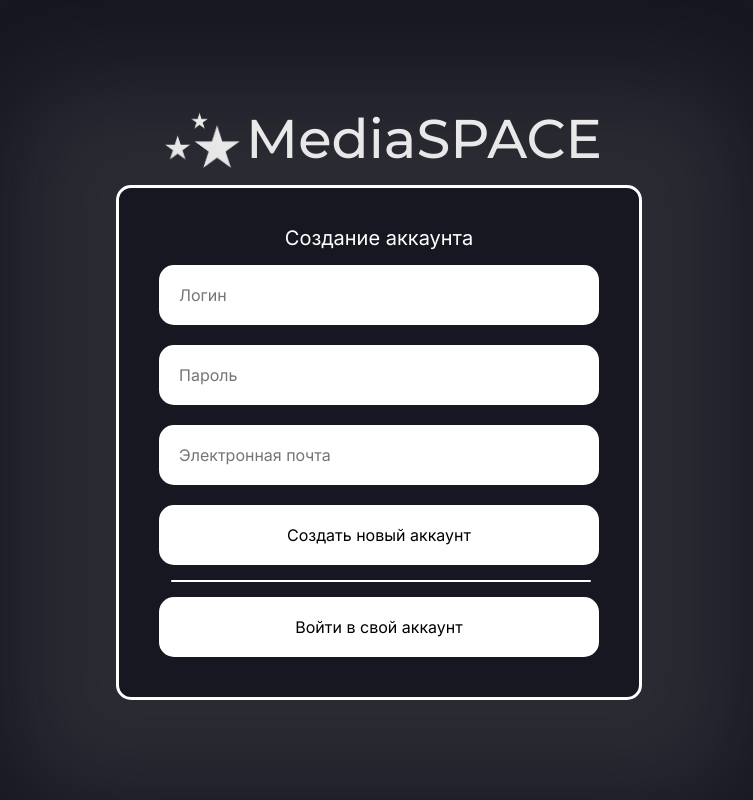
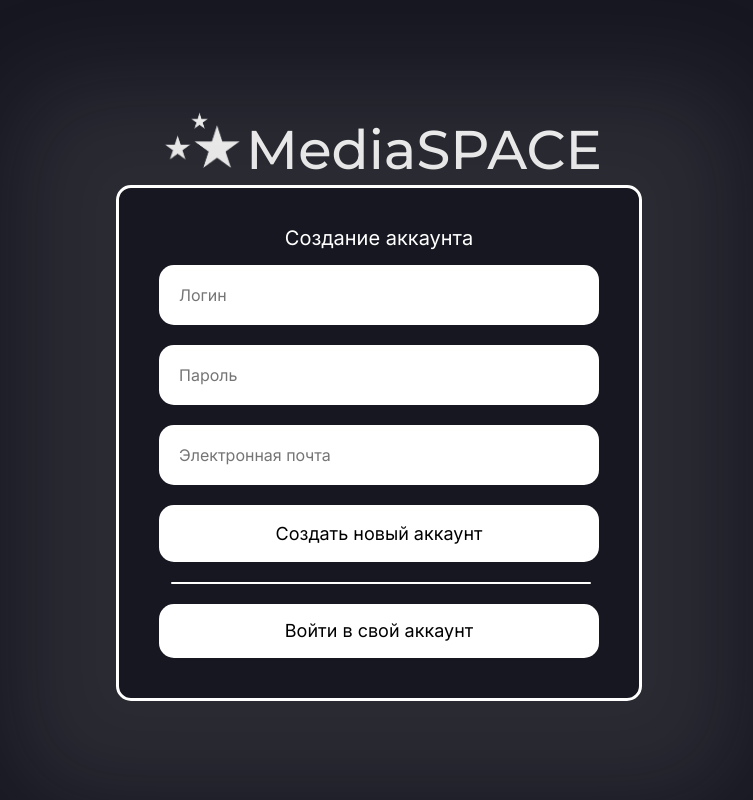
Before and after one commit to Den104Ten/Social_MEN, a Django app: page /register/ in a window 1280 px wide. Shown: the whole page, without its empty margins (261-1014 px from the left). Run offline with Django 4.2, Linux system fonts and the light colour scheme.

Commit message:
fix: fix registration page styles and html

```diff
--- a/static/scss/registration.css
+++ b/static/scss/registration.css
@@ -1,11 +1,11 @@
-@import "nullstyle.css";
+@import 'nullstyle.css';
 body {
   background-color: #161721;
   font-family: "Inter", sans-serif;
   color: #fff;
 }
 
-body .main .container {
+.registration-page__container {
   display: flex;
   flex: 0 1 auto;
   flex-direction: column;
@@ -13,82 +13,77 @@ body .main .container {
   justify-content: center;
   align-items: center;
 }
-body .main .container__sizing {
-  max-width: 530px;
-  min-height: 550px;
-  margin: 0px 20px;
-}
-body .main .container .logo {
+.registration-page__logo-link {
   font-family: "Montserrat", sans-serif;
   display: flex;
+  align-items: center;
+  color: #fff;
   margin: 0px 0px -5px 0px;
 }
-body .main .container .logo--img {
-  width: 90px;
-  height: 90px;
+.registration-page__logo-image {
+  max-width: 90px;
+  max-height: 90px;
 }
-body .main .container .logo__text {
+.registration-page__logo-text {
   font-size: 54.5px;
   font-weight: 500;
   margin: 12px 0px 0px 0px;
 }
-body .main .container__body {
+.registration-page__container-form {
   border: 3px solid #fff;
   border-radius: 15px;
   padding: 40px;
   box-shadow: -2px -2px 100px 100px rgba(124, 124, 124, 0.2);
 }
-body .main .container__note {
+.registration-page__title {
   text-align: center;
-  margin-bottom: 17px;
   font-size: 20px;
 }
-body .main .container--form {
+.registration-page__form {
   display: flex;
+  margin-top: 17px;
   flex-direction: column;
+  row-gap: 20px;
 }
-body .main .container--form input {
+.registration-page__form input {
   min-width: 440px;
   min-height: 60px;
   border-radius: 15px;
   font-size: 16px;
   padding: 0px 0px 0px 20px;
 }
-body .main .container--form input:not(:last-child) {
-  margin-bottom: 20px;
-}
-body .main .container .line {
+.registration-page__line {
   max-width: 420px;
   height: 2px;
   margin: 0px 0px 0px 12px;
   border-radius: 10px;
   background-color: #fff;
 }
-body .main .container .c-btn--1 {
-  min-width: 440px;
-  min-height: 60px;
+.registration-page__form-button {
+  padding-top: 18px;
+  padding-bottom: 18px;
   border-radius: 15px;
-  font-size: 16px;
+  font-size: 18px;
   color: #000;
-  margin-bottom: 15px;
   background-color: #fff;
   transition: all 0.5s ease-out;
 }
-body .main .container .c-btn--1:hover {
+.registration-page__form-button:hover {
   background-color: #b4bfca;
   transition: all 0.5s ease-out;
 }
-body .main .container .c-btn--2 {
-  min-width: 440px;
-  min-height: 60px;
+.registration-page__link-login {
+  display: block;
+  padding-top: 18px;
+  padding-bottom: 18px;
+  text-align: center;
   border-radius: 15px;
   background-color: #fff;
-  font-size: 16px;
+  font-size: 18px;
   color: #000;
-  margin-top: 15px;
   transition: all 0.5s ease-out;
 }
-body .main .container .c-btn--2:hover {
+.registration-page__link-login:hover {
   background-color: #b4bfca;
   transition: all 0.5s ease-out;
 }/*# sourceMappingURL=registration.css.map */
--- a/static/scss/registration.scss
+++ b/static/scss/registration.scss
@@ -1,48 +1,42 @@
 // IMPORT //
-@import "nullstyle.css";
+@import 'nullstyle.css';
 
 // BODY //
 body {
   background-color: #161721;
-    font-family: 'Inter',  sans-serif;
+  font-family: 'Inter', sans-serif;
   color: #fff;
 }
 
+// STYLES //
 
-// STYLES //
-body {
-    .header {
-
-    }
-
-    .main {
-        .container {
+.registration-page {
+  &__container {
     display: flex;
     flex: 0 1 auto;
     flex-direction: column;
     min-height: 100vh;
     justify-content: center;
     align-items: center;
-            &__sizing {
-                max-width: 530px;
-                min-height: 550px;
-                margin: 0px 20px;
   }
-            .logo {
+
+  &__logo-link {
     font-family: 'Montserrat', sans-serif;
     display: flex;
+    align-items: center;
+    color: #fff;
     margin: 0px 0px -5px 0px;
-                &--img {
-                    width: 90px;
-                    height: 90px;
   }
-                &__text {
+  &__logo-image {
+    max-width: 90px;
+    max-height: 90px;
+  }
+  &__logo-text {
     font-size: 54.5px;
     font-weight: 500;
     margin: 12px 0px 0px 0px;
   }
-            }
-            &__body {
+  &__container-form {
     border: 3px solid #fff;
     border-radius: 15px;
     padding: 40px;
@@ -50,39 +44,37 @@ body {
     -moz-box-shadow: -2px -2px 100px 100px rgba(124, 124, 124, 0.2);
     box-shadow: -2px -2px 100px 100px rgba(124, 124, 124, 0.2);
   }
-            &__note {
+  &__title {
     text-align: center;
-                margin-bottom: 17px;
     font-size: 20px;
   }
-            &--form {
+  &__form {
     display: flex;
+    margin-top: 17px;
     flex-direction: column;
+    row-gap: 20px;
     input {
       min-width: 440px;
       min-height: 60px;
       border-radius: 15px;
       font-size: 16px;
       padding: 0px 0px 0px 20px;
-                    &:not(:last-child) {
-                        margin-bottom: 20px;
     }
   }
-            }
-            .line {
+  &__line {
     max-width: 420px;
     height: 2px;
     margin: 0px 0px 0px 12px;
     border-radius: 10px;
     background-color: #fff;
   }
-            .c-btn--1 {
-                min-width: 440px;
-                min-height: 60px;
+  &__form-button {
+    padding-top: 18px;
+    padding-bottom: 18px;
     border-radius: 15px;
-                font-size: 16px;
+    font-size: 18px;
     color: #000;
-                margin-bottom: 15px;
+
     background-color: #fff;
     transition: all 0.5s ease-out;
     &:hover {
@@ -90,14 +82,16 @@ body {
       transition: all 0.5s ease-out;
     }
   }
-            .c-btn--2 {
-                min-width: 440px;
-                min-height: 60px;
+  &__link-login {
+    display: block;
+    padding-top: 18px;
+    padding-bottom: 18px;
+    text-align: center;
+
     border-radius: 15px;
     background-color: #fff;
-                font-size: 16px;
+    font-size: 18px;
     color: #000;
-                margin-top: 15px;
     transition: all 0.5s ease-out;
     &:hover {
       background-color: #b4bfca;
@@ -105,9 +99,3 @@ body {
     }
   }
 }
-    }
-
-    .footer {
-
-    }
-}
--- a/templates/main_app/registration.html
+++ b/templates/main_app/registration.html
@@ -3,85 +3,82 @@
   {% load static %}
 
   <head>
-  <link rel="stylesheet" href="{% static 'scss/registration.css' %}">
-  <link rel="preconnect" href="https://fonts.googleapis.com">
-  <link rel="preconnect" href="https://fonts.gstatic.com" crossorigin>
-  <link href="https://fonts.googleapis.com/css2?family=Inter:wght@100;200;300;400;500;600;700;800;900&display=swap" rel="stylesheet">
-  <link rel="preconnect" href="https://fonts.googleapis.com">
-  <link rel="preconnect" href="https://fonts.gstatic.com" crossorigin>
-  <link href="https://fonts.googleapis.com/css2?family=Montserrat:ital,wght@0,100;0,200;0,300;0,400;0,500;0,600;0,700;0,800;0,900;1,100;1,200;1,300;1,400;1,500;1,600;1,700;1,800;1,900&display=swap" rel="stylesheet">
-  <meta charset="UTF-8">
-  <meta name="viewport" content="width=device-width, initial-scale=1">
+    <link rel="stylesheet" href="{% static 'scss/registration.css' %}" />
+    <link rel="preconnect" href="https://fonts.googleapis.com" />
+    <link rel="preconnect" href="https://fonts.gstatic.com" crossorigin />
+    <link
+      href="https://fonts.googleapis.com/css2?family=Inter:wght@100;200;300;400;500;600;700;800;900&display=swap"
+      rel="stylesheet"
+    />
+    <link rel="preconnect" href="https://fonts.googleapis.com" />
+    <link rel="preconnect" href="https://fonts.gstatic.com" crossorigin />
+    <link
+      href="https://fonts.googleapis.com/css2?family=Montserrat:ital,wght@0,100;0,200;0,300;0,400;0,500;0,600;0,700;0,800;0,900;1,100;1,200;1,300;1,400;1,500;1,600;1,700;1,800;1,900&display=swap"
+      rel="stylesheet"
+    />
+    <meta charset="UTF-8" />
+    <meta name="viewport" content="width=device-width, initial-scale=1" />
     <title>MediaSPACE</title>
   </head>
 
   <body>
-  <div class="wrapper">
-    <header class="header">
-      <!-- ___ -->
-    </header>
+    <section class="registration-page">
+      <div class="registration-page__container">
+        <a href="/" class="registration-page__logo-link">
+          <img
+            class="registration-page__logo-image"
+            src="../../static/img/stars.png"
+            alt=""
+          />
+          <span class="registration-page__logo-text">MediaSPACE</span>
+        </a>
 
+        <div class="registration-page__container-form">
+          <h1 class="registration-page__title">Создание аккаунта</h1>
+          <form class="registration-page__form BACK-END" method="post">
+            {% csrf_token %}
+            <input
+              type="text"
+              name="username"
+              id="myInputName"
+              onkeyup="checkInput()"
+              placeholder="Логин"
+            />
+            <input
+              type="text"
+              name="password"
+              id="myInputPassword"
+              onkeyup="checkInput()"
+              placeholder="Пароль"
+            />
+            <input
+              type="email"
+              name="email"
+              id="myInputEmail"
+              onkeyup="checkInput()"
+              placeholder="Электронная почта"
+            />
+            <button
+              class="registration-page__form-button"
+              type="submit"
+              id="myButton"
+              disabled
+            >
+              Создать новый аккаунт
+            </button>
 
-    <main class="main">
-
-      <div class="container">
-        <div class="container__logo logo">
-            <img class="logo--img" src="../../static/img/stars.png" alt="">
-            <div class="logo__text">
-              MediaSPACE
+            <div class="registration-page__line"></div>
+            <a
+              href=""
+              class=" c-btn--2 registration-page__link-login"
+              id="myButton"
+            >
+              <span>Войти в свой аккаунт</span>
+            </a>
+          </form>
         </div>
       </div>
-
-        <div class="container__body">
-          <div class="container__note">
-            Создание аккаунта
-          </div>
-          <form class="container--form BACK-END" method="post">
-            {% csrf_token %}
-            <input type="text" name="username" id="myInputName" onkeyup="checkInput()" placeholder="Логин">
-            <input type="text" name="password" id="myInputPassword" onkeyup="checkInput()" placeholder="Пароль">
-            <input type="email" name="email" id="myInputEmail" onkeyup="checkInput()" placeholder="Электронная почта">
-            <button class="container--button c-btn--1" type="submit" id="myButton" disabled>Создать новый аккаунт</button>
-
-            <div class="line"></div>
-            <button class="container--button c-btn--2" type="submit" id="myButton" disabled>Войти в свой аккаунт</button>
-          </form>
-        </div>
-
-      </div>
-
-    </main>
-
-
-    <footer class="footer">
-      <!-- ___ -->
-    </footer>
-  </div>
-
-
-
-
-
-
-
-
-
-
-
-
-
-
-
-
-
-
-
-
-
-
-
-
-
+    </section>
 
     <!-- СОЗДАНИЕ АККАУНТА DJANGO
 <form method="post">
@@ -93,23 +90,25 @@
 </form>
 СОЗДАНИЕ АККАУНТА DJANGO -->
 
-
     <!-- ВХОД В СУЩЕСТВУЮЩИЙ АККАУНТ DJANGO
 <div class="register__links">
   Already have an account? <a href="{% url 'login' %}">Log in</a>
 </div>
 ВХОД В СУЩЕСТВУЮЩИЙ АККАУНТ DJANGO -->
 
-
     <!-- ВАЛИДНОСТЬ РЕГИСТРАЦИИ -->
     <script>
       function checkInput() {
         var input_name = document.getElementById('myInputName');
-    var input_password = document.getElementById('myInputPassword')
-    var input_email = document.getElementById('myInputEmail')
+        var input_password = document.getElementById('myInputPassword');
+        var input_email = document.getElementById('myInputEmail');
         var button = document.getElementById('myButton');
 
-    if (input_name.value.length > 0 && input_password.value.length > 0 && input_email.value.length > 0) {
+        if (
+          input_name.value.length > 0 &&
+          input_password.value.length > 0 &&
+          input_email.value.length > 0
+        ) {
           button.disabled = false;
         } else {
           button.disabled = true;
@@ -117,8 +116,5 @@
       }
     </script>
     <!-- ВАЛИДНОСТЬ РЕГИСТРАЦИИ -->
-
-
   </body>
-
 </html>
```
Also changed, not shown: static/css/registration.css (+11 -2 lines), 1 other file. Lines whose indentation alone changed are shown as unchanged.
